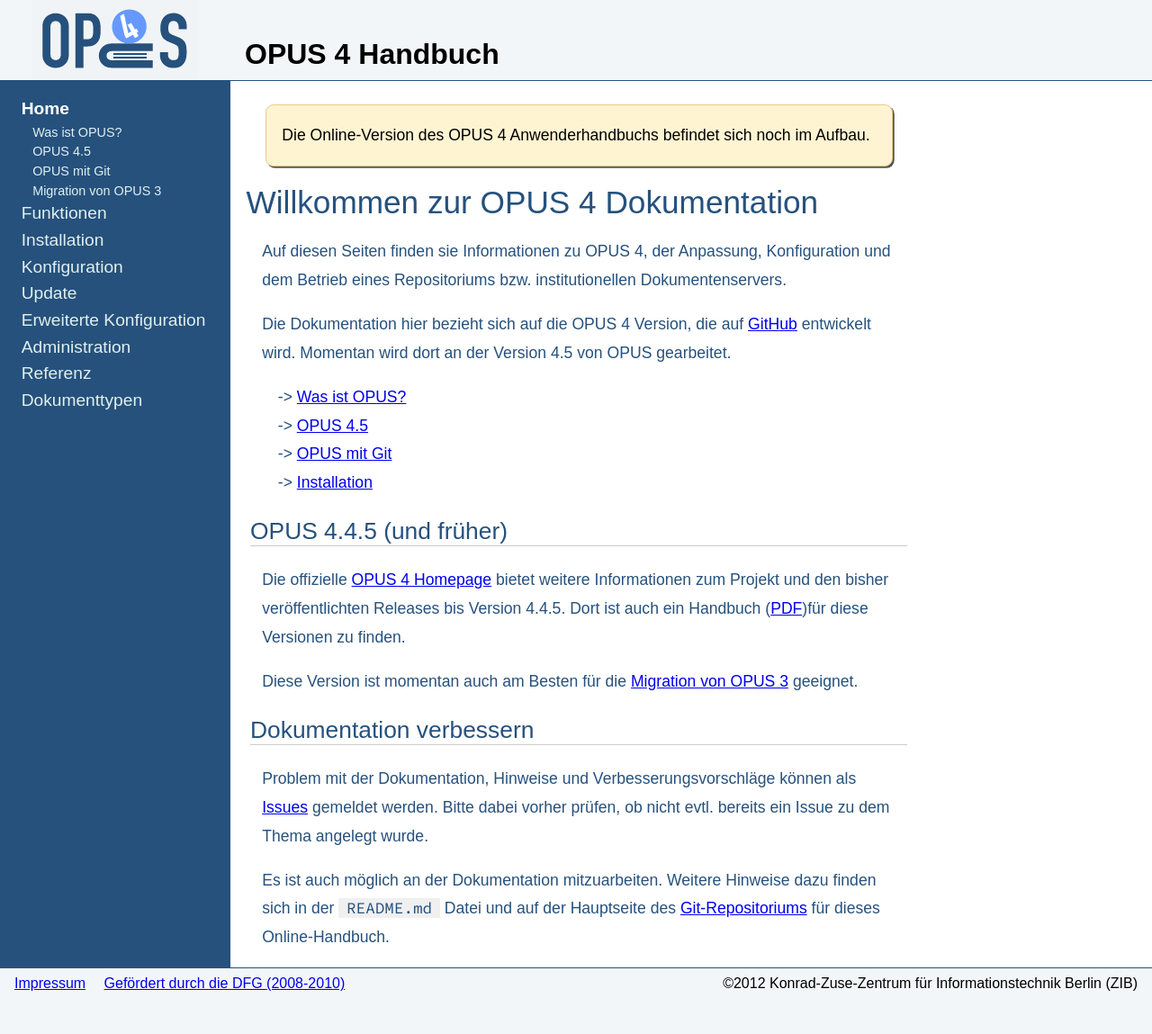
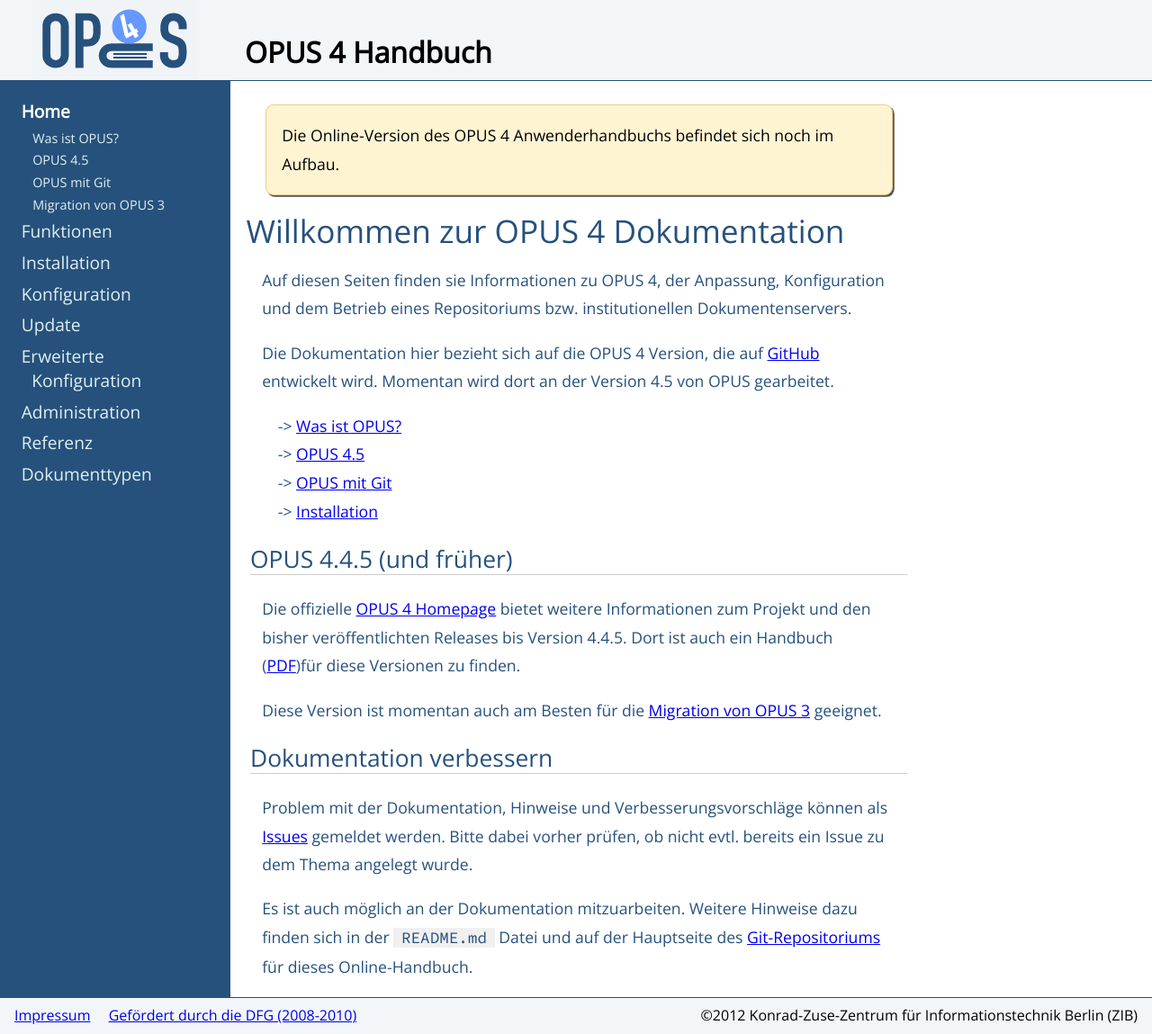
Before and after one commit to OPUS4/userdoc, a Jekyll site: the page built from index.md, in a window 1280 px wide. Shown: the whole page at 90% size. Built offline with Jekyll 4.4.1, drawn with Linux system fonts in a browser that asks for light colours; before the commit the page ends 1116 px from its top, so only the background shows below that.

Commit message:
#2 Font für normalen Text korrigiert.

```diff
--- a/_layouts/default.html
+++ b/_layouts/default.html
@@ -7,7 +7,7 @@
     <link rel="stylesheet" type="text/css" href="{{site.baseurl}}/css/style.css" />
     <link rel="stylesheet" type="text/css" href="{{site.baseurl}}/css/syntax.css" />
     <link rel="shortcut icon" href="{{site.baseurl}}/img/favicon.ico" />
-    <link href='http://fonts.googleapis.com/css?family=Source+Sans+Pro' rel='stylesheet' type='text/css' />
+    <link href='http://fonts.googleapis.com/css?family=Open+Sans' rel='stylesheet' type='text/css' />
     <link href='http://fonts.googleapis.com/css?family=Source+Code+Pro' rel='stylesheet' type='text/css' />
 </head>
 
--- a/css/style.css
+++ b/css/style.css
@@ -1,6 +1,6 @@
 body {
     margin: 0em;
-    font-family: 'Open Sans Pro', sans-serif;
+    font-family: 'Open Sans', sans-serif;
     background: #f3f6f8;
 }
 
```
